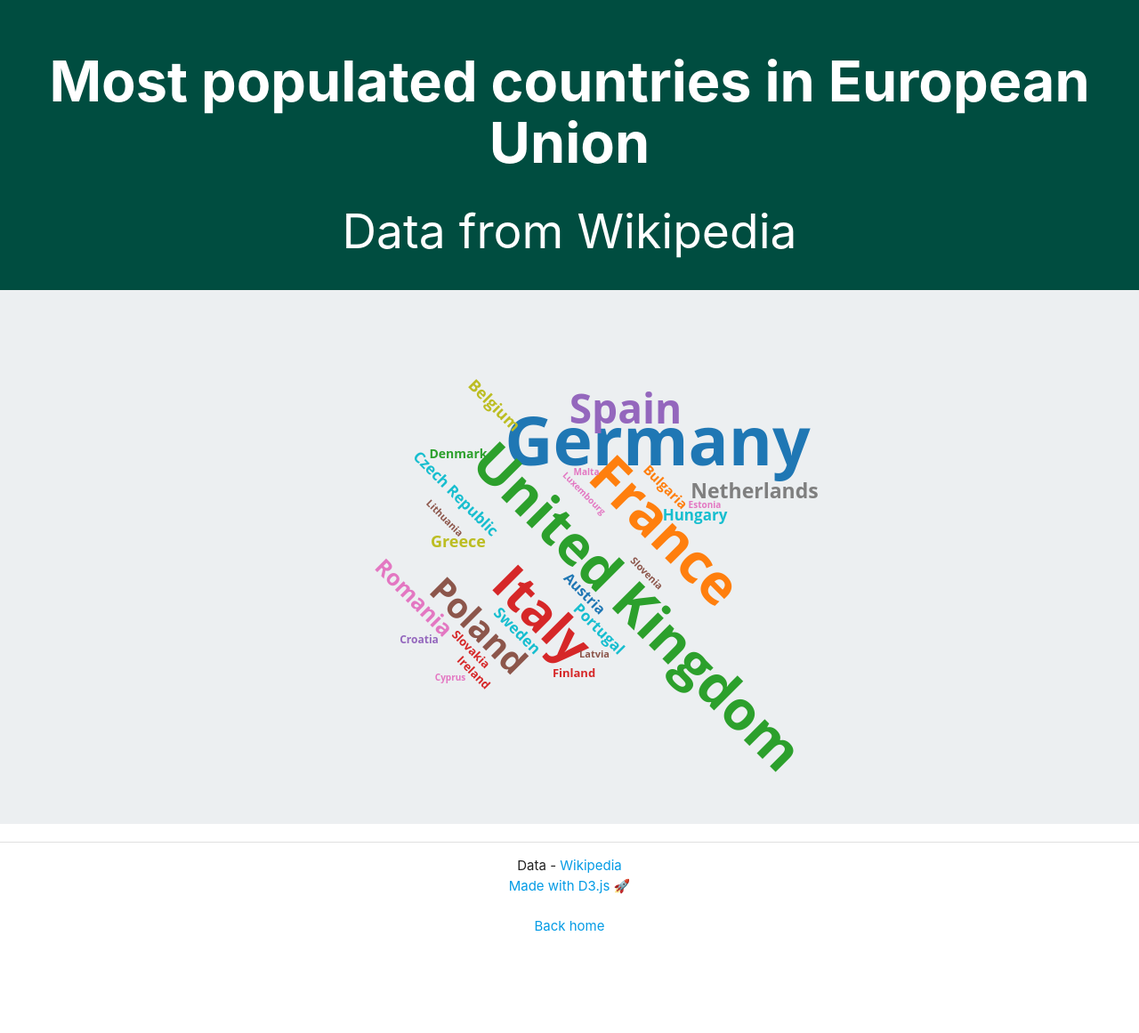
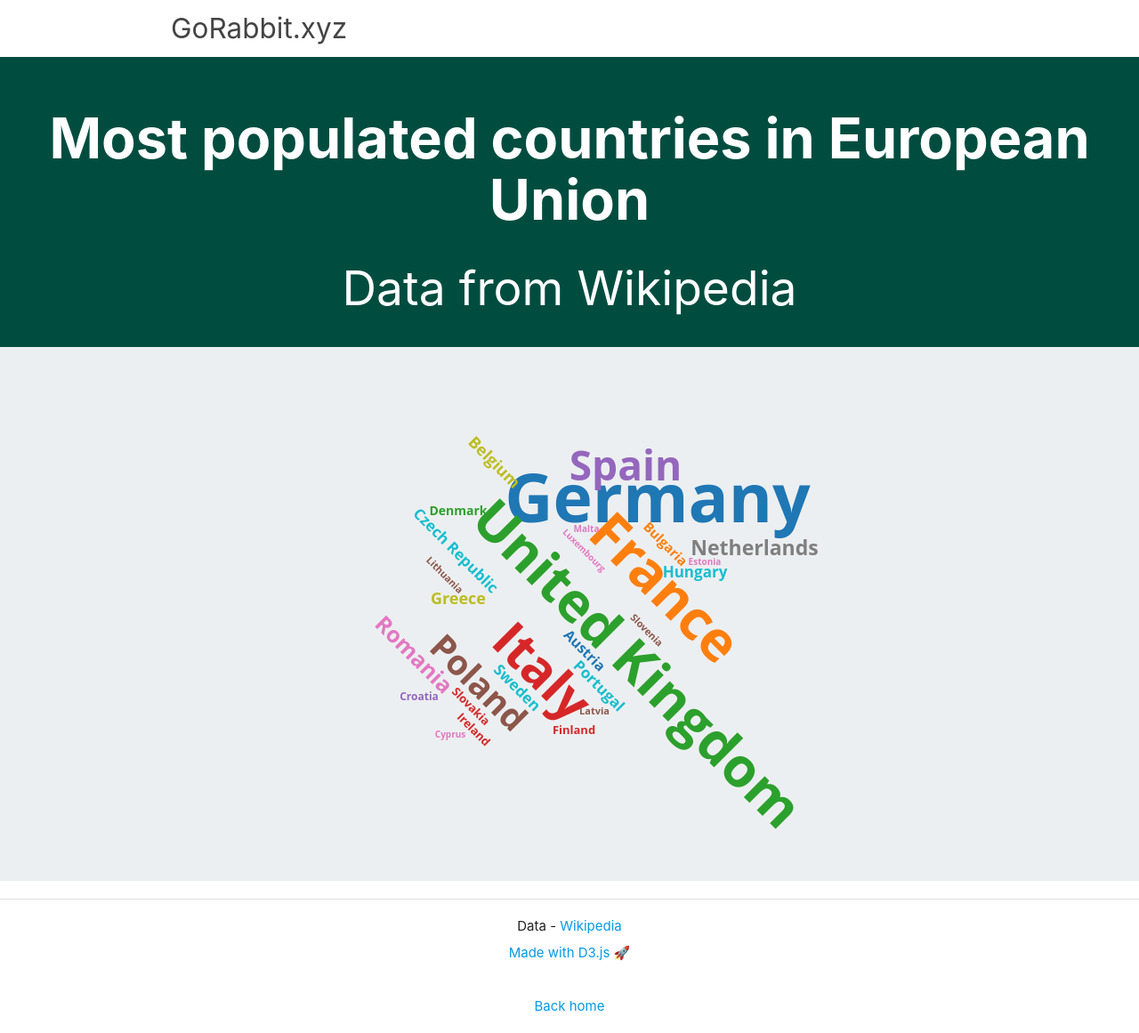
Before and after one commit to gallien-lbr/opendata_playground, a plain HTML site: page words-cloud.html in a window 1280 px wide. Shown: the whole page at 89% size. Before the commit the page ends 1067 px from the top, so only its background shows below. Drawn offline with nearby package versions, Linux system fonts and the light colour scheme.

Commit message:
adding a nav

```diff
--- a/words-cloud.html
+++ b/words-cloud.html
@@ -3,11 +3,18 @@
     <title>GoRabbit.xyz - DataViz - Words Cloud Demo</title>
     <meta charset="UTF-8" />
     <!-- Compiled and minified CSS -->
+    <link href="https://fonts.googleapis.com/icon?family=Material+Icons" rel="stylesheet">
     <link rel="stylesheet" href="//cdnjs.cloudflare.com/ajax/libs/materialize/1.0.0/css/materialize.min.css">
+    <link href="css/style.css" type="text/css" rel="stylesheet" media="screen,projection"/>
     <!-- https://www.datavis.fr/index.php?page=word-cloud -->
 </head>
 <body>
-
+        <nav class="white" role="navigation">
+                <div class="nav-wrapper container">
+                  <a id="logo-container" href="#" class="brand-logo">GoRabbit.xyz</a>
+                  <a href="#" data-target="nav-mobile" class="sidenav-trigger"><i class="material-icons">menu</i></a>
+                </div>
+              </nav>
     <div id="container">
         <div class="col section teal darken-4"  style=" color:white;text-align: center;">
         <h1 style="font-weight:bold;">Most populated countries in European Union</h1>
```
